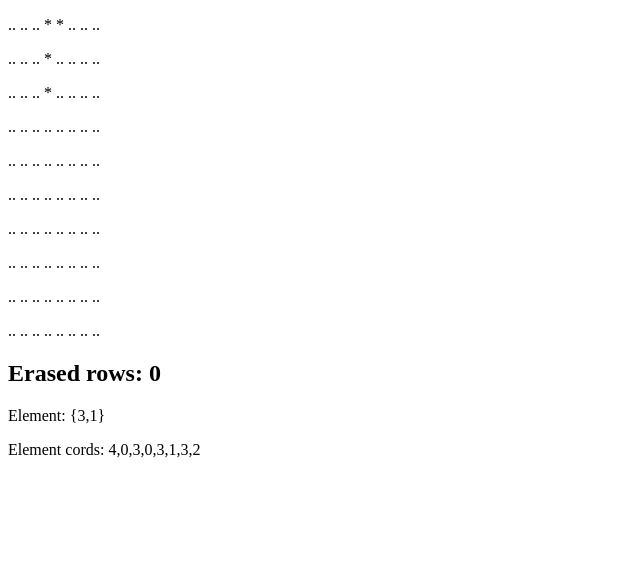
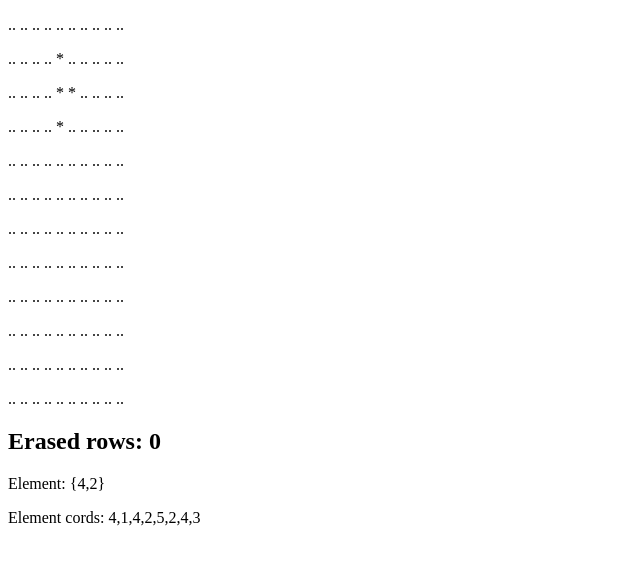
Before and after one commit to yarigpopov/js-tetris, a plain HTML site: page index.htm in a window 1280 px wide. Shown: the whole page, without its empty margins (0-640 px from the left). Drawn offline with nearby package versions, Linux system fonts and the light colour scheme.

Commit message:
more figures

```diff
--- a/index.htm
+++ b/index.htm
@@ -3,8 +3,10 @@
 <head>
 	<meta charset="UTF-8">
 	<title>Tetris by chilicoder</title>
+	<link rel="stylesheet" href="main.css">
 </head>
 <body>
+<div id="tetris"></div>
 
 <script src="http://code.jquery.com/jquery-1.9.1.min.js"></script>
 <script src="tetris.js"></script>
--- a/tetris.js
+++ b/tetris.js
@@ -14,7 +14,7 @@ function Field(options) {
 };
 
 Field.prototype.draw = function() {
-    var container = $('body');
+    var container = $('#tetris');
     container.html('');
     for (var y = 0; y < this.height; y++) {
         container.append('<p>' + this.cells[y].join('  ') + '<p>')
@@ -79,6 +79,30 @@ function Element(field) {
                 [1, -1],
                 [0, -1],
                 [0, 0],
+                [0, 1]
+            ],
+            [
+                [-1, -1],
+                [0, -1],
+                [0, 0],
+                [0, 1]
+            ],
+            [
+                [0, -1],
+                [1, -1],
+                [0, 0],
+                [-1, 0]
+            ],
+            [
+                [0, -1],
+                [-1, -1],
+                [0, 0],
+                [1, 0]
+            ],
+            [
+                [0, -1],
+                [0, 0],
+                [1, 0],
                 [0, 1]
             ]
         ];
@@ -270,15 +294,15 @@ Element.prototype.move = function(dir) {
 };
 
 var tetris = new Field({
-    "w": 8,
-    "h": 10
+    "w": 10,
+    "h": 12
 });
 
 
 tetris.draw();
 setInterval(function() {
     tetris.step();
-}, 5000);
+}, 2000);
 
 $(document).keydown(function(e) {
     switch (e.which) {
```
Also changed, not shown: 1 other file.
